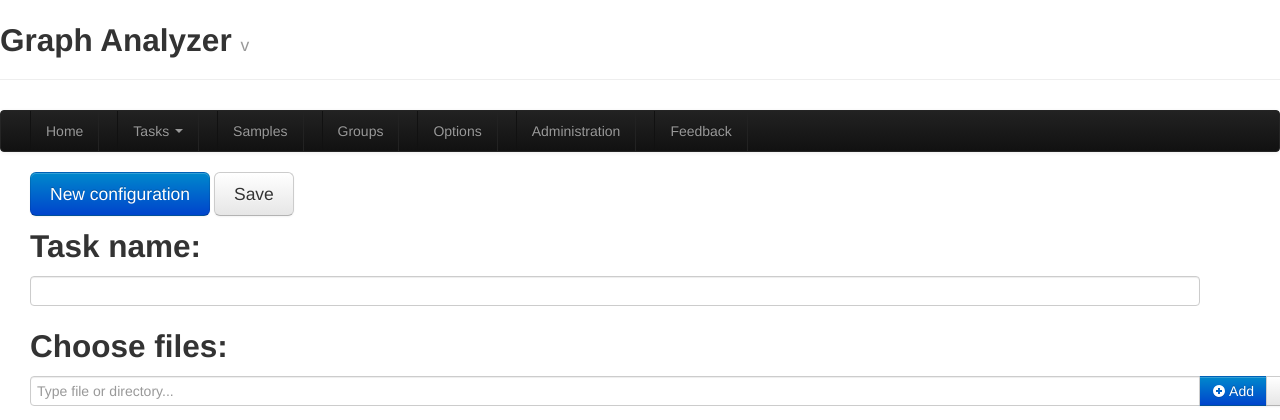
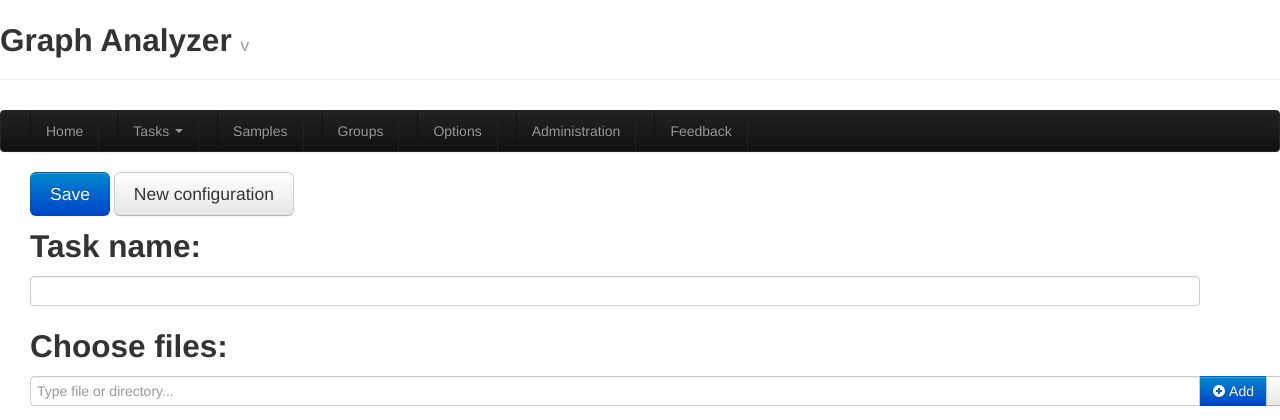
Before and after one commit to kubasejdak/graph-analyzer, a Django app: template src/gui/www/templates/analyze.html in a window 1280 px wide; the page is wider, and only the part inside the window is pictured. Shown: the top 420 px of that part. Run offline with Django 3.2, Linux system fonts and the light colour scheme; the template is opened without the code that fills it, so the values that code supplies are empty; parts of the project's set-up code (start-up, migrations or seed data) failed here and were passed over; some libraries are stand-ins or nearby versions.

Commit message:
Changed buttons.

```diff
--- a/src/gui/www/options/views.py
+++ b/src/gui/www/options/views.py
@@ -27,7 +27,6 @@ def render_options(request):
 
         # get logging options
         loggingOptions.get()
-        print "level =", loggingOptions.level
 
         # get database options
         databaseOptions.get()
--- a/src/gui/www/templates/analyze.html
+++ b/src/gui/www/templates/analyze.html
@@ -33,8 +33,8 @@
 
 <div class="span14 offset 2">
 	<form action="" method="post">{% csrf_token %}
-		<button class="btn btn-large btn-primary" name="new">New configuration</button>
-		<button class="btn btn-large" name="save" onclick="selectAllFiles()">Save</button>
+		<button class="btn btn-large btn-primary" name="save" onclick="selectAllFiles()">Save</button>
+		<button class="btn btn-large" name="new">New configuration</button>
 
 
 		<h2>Task name:</h2>
```
